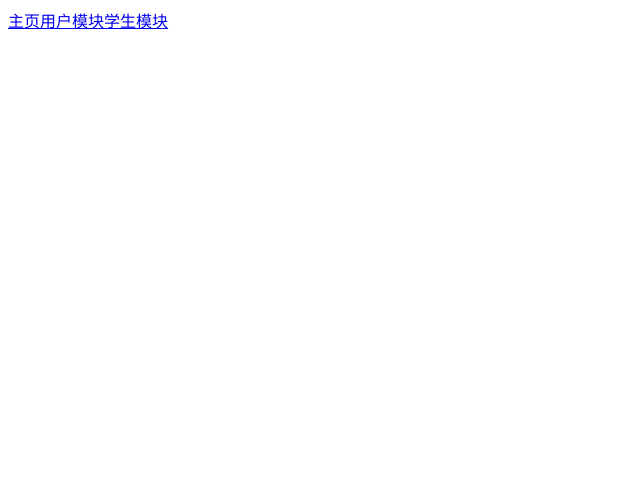
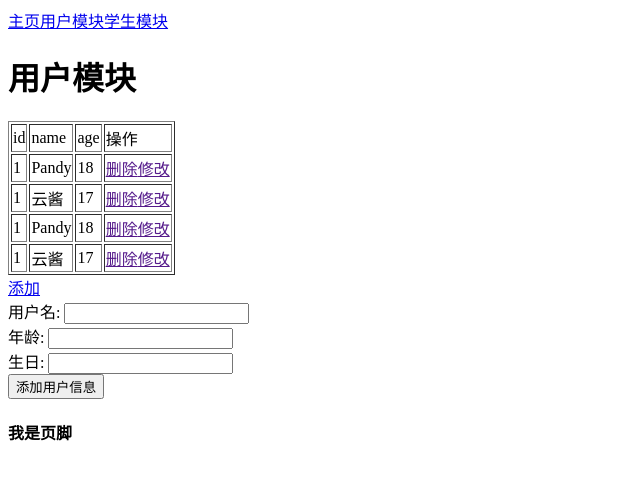
Before and after one commit to PandyYang/vue_start, a Vue app: page /#/user/add in a window 1280 px wide. Shown: the top 480 px of the page, without its empty margins (0-640 px from the left). Built offline with nearby package versions, Linux system fonts and the light colour scheme.

Commit message:
add component UserAdd.vue and add axios model

```diff
--- a/package.json
+++ b/package.json
@@ -16,6 +16,7 @@
   },
   "devDependencies": {
     "autoprefixer": "^7.1.2",
+    "axios": "^0.20.0",
     "babel-core": "^6.22.1",
     "babel-eslint": "^8.2.1",
     "babel-helper-vue-jsx-merge-props": "^2.0.3",
--- a/src/components/User.vue
+++ b/src/components/User.vue
@@ -16,7 +16,9 @@
         <td><a href="">删除</a><a href="">修改</a></td>
       </tr>
     </table>
+    <a href="#/user/add">添加</a>
 
+    <router-view></router-view>
     <Footer></Footer>
   </div>
 </template>
--- a/src/components/UserAdd.vue
+++ b/src/components/UserAdd.vue
@@ -1,12 +1,31 @@
 <template>
   <div>
-    <h2></h2>
+    <form action="">
+      用户名: <input v-model="user.name" type="text"><br>
+      年龄: <input v-model="user.age" type="text"><br>
+      生日: <input v-model="user.bir" type="text"><br>
+      <input type="button" @click="saveUserInfo" value="添加用户信息">
+    </form>
   </div>
 </template>
 
 <script>
 export default {
-  name: 'UserAdd'
+  name: 'UserAdd',
+  data() {
+    return{
+      user:{}
+    }
+  },
+  methods: {
+    saveUserInfo() {
+      console.log(this.user)
+      //发送axios请求
+      this.$http.post("url", this.user).then(res => {
+
+      })
+    }
+  }
 }
 </script>
 
--- a/src/main.js
+++ b/src/main.js
@@ -3,9 +3,10 @@
 import Vue from 'vue' // 在页面中引入vue.js
 import App from './App' // 引入自定义组件
 import router from './router' // 引入vue route js
+import axios from 'axios'
 
 Vue.config.productionTip = false
-
+Vue.prototype.$http = axios
 /* eslint-disable no-new */
 new Vue({ // Vue全局实例
   el: '#app', // 绑定vue实例全局作用范围
--- a/src/router/index.js
+++ b/src/router/index.js
@@ -3,6 +3,7 @@ import Router from 'vue-router'
 import Home from '../components/Home'
 import User from '../components/User'
 import Student from '../components/Student'
+import UserAdd from '../components/UserAdd'
 
 Vue.use(Router)
 
@@ -10,11 +11,18 @@ export default new Router({
   routes: [
     {
       path: '/',
+      redirect: '/home'
+    },
+    {
+      path: '/home',
       component: Home
     },
     {
       path: '/user',
-      component: User
+      component: User,
+      children: [
+        {path: 'add',component:UserAdd}
+      ]
     },
     {
       path: '/student',
```
Also changed, not shown: 1 other file (tests, documents, lock files or other folders).
